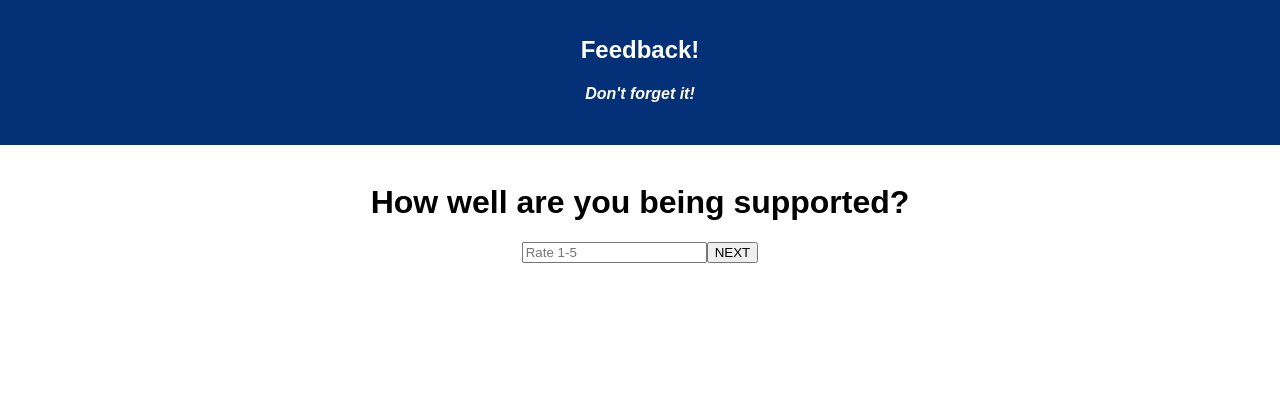
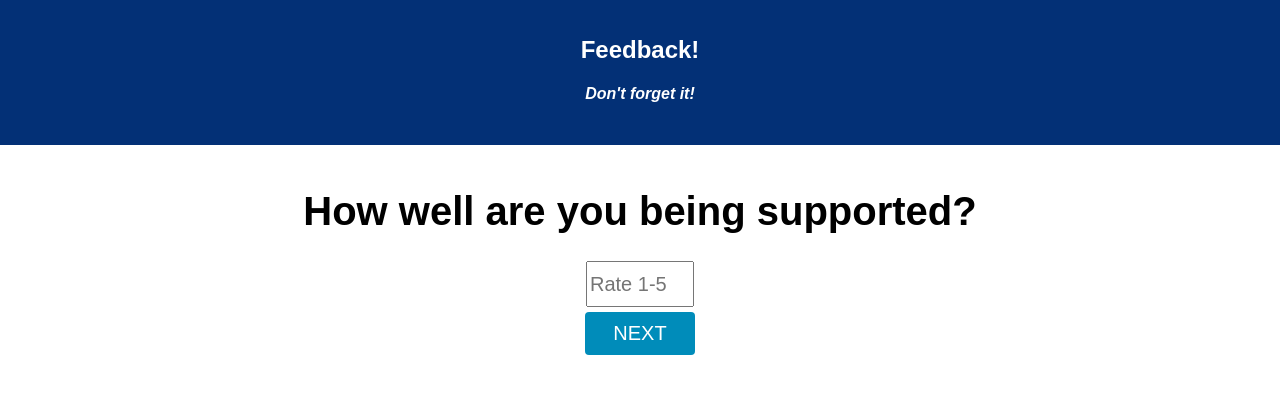
Before and after one commit to jessicaheggem/student-feedback-form, a React (Create React App) app: page /#/support in a window 1280 px wide. Shown: the top 394 px of the page. Built offline with nearby package versions, Linux system fonts and the light colour scheme.

Commit message:
adding css styling

```diff
--- a/src/components/App/App.css
+++ b/src/components/App/App.css
@@ -16,3 +16,146 @@
 .App-intro {
   font-size: large;
 }
+
+.button {
+  display: inline-block;
+  border-radius: 4px;
+  background-color: #008CBA;
+  border: none;
+  color: #FFFFFF;
+  text-align: center;
+  font-size: 20px;
+  padding: 10px;
+  width: 110px;
+  transition: all 0.5s;
+  cursor: pointer;
+  margin: 5px;
+
+}
+
+.button span {
+  cursor: pointer;
+  display: inline-block;
+  position: relative;
+  transition: 0.5s;
+}
+
+.button span:after {
+  content: '\00bb';
+  position: absolute;
+  opacity: 0;
+  top: 0;
+  right: -20px;
+  transition: 0.5s;
+}
+
+.button:hover span {
+  padding-right: 25px;
+}
+
+.button:hover span:after {
+  opacity: 1;
+  right: 0;
+}
+
+.submitButton {
+  display: inline-block;
+  border-radius: 4px;
+  background-color: #008CBA;
+  border: none;
+  color: #FFFFFF;
+  text-align: center;
+  font-size: 20px;
+  padding: 10px;
+  width: 140px;
+  transition: all 0.5s;
+  cursor: pointer;
+  margin: 5px;
+
+}
+
+.submitButton span {
+  cursor: pointer;
+  display: inline-block;
+  position: relative;
+  transition: 0.5s;
+}
+
+.submitButton span:after {
+  content: '\00bb';
+  position: absolute;
+  opacity: 0;
+  top: 0;
+  right: -20px;
+  transition: 0.5s;
+}
+
+.submitButton:hover span {
+  padding-right: 25px;
+}
+
+.submitButton:hover span:after {
+  opacity: 1;
+  right: 0;
+}
+
+.newFeedbackButton {
+  display: inline-block;
+  border-radius: 4px;
+  background-color: #008CBA;
+  border: none;
+  color: #FFFFFF;
+  text-align: center;
+  font-size: 20px;
+  padding: 10px;
+  width: 260px;
+  transition: all 0.5s;
+  cursor: pointer;
+  margin: 5px;
+
+}
+
+.newFeedbackButton span {
+  cursor: pointer;
+  display: inline-block;
+  position: relative;
+  transition: 0.5s;
+}
+
+.newFeedbackButton span:after {
+  content: '\00bb';
+  position: absolute;
+  opacity: 0;
+  top: 0;
+  right: -20px;
+  transition: 0.5s;
+}
+
+.newFeedbackButton:hover span {
+  padding-right: 25px;
+}
+
+.newFeedbackButton:hover span:after {
+  opacity: 1;
+  right: 0;
+}
+
+textarea {
+  width: 500px;
+  height: 100px;
+  font-size: 18px;
+}
+
+.rating {
+  width: 100px;
+  height: 40px;
+  font-size: 20px;
+}
+
+h1 {
+  font-size: 40px;
+}
+
+p {
+  font-size: 20px;
+}
--- a/src/components/Comments/Comments.jsx
+++ b/src/components/Comments/Comments.jsx
@@ -1,5 +1,7 @@
 import React, { Component } from 'react';
 import { connect } from 'react-redux'
+import '../App/App.css'
+
 // import axios from 'axios';
 
 
@@ -29,13 +31,14 @@ class Comments extends Component {
         return (
             <>
                 <h1>Any comments you want to leave?</h1>
-                <input
-                    type="text"
-                    placeholder="Tell me something"
-                    onChange={(event) => this.handleChange(event)}
-                />
-
-                <button onClick={this.handleNext}>NEXT</button>
+                <textarea
+                type="text"
+                placeholder="Tell me something"
+                onChange={(event) => this.handleChange(event)}
+                >
+                </textarea>
+                <br />
+                <button onClick={this.handleNext} className="button"><span>NEXT</span></button>
 
             </>
         );
--- a/src/components/Feeling/Feeling.jsx
+++ b/src/components/Feeling/Feeling.jsx
@@ -1,6 +1,6 @@
 import React, { Component } from 'react';
-import { connect } from 'react-redux'
-// import axios from 'axios';
+import { connect } from 'react-redux';
+import '../App/App.css'
 
 class Feeling extends Component {
 
@@ -35,11 +35,15 @@ class Feeling extends Component {
             <>
                 <h1>How are you feeling today?</h1>
                 <input
-                    type="number"
-                    placeholder="Rate 1-5"
-                    value={this.state.feels}
-                    onChange={(event) => this.handleChange(event)} />
-                <button onClick={this.handleNext} >NEXT</button>
+                className="rating"
+                type="number"
+                placeholder="Rate 1-5"
+                value={this.state.feels}
+                onChange={(event) => this.handleChange(event)}
+                />
+
+                <br />
+                <button onClick={this.handleNext} className="button"><span>NEXT</span></button>
             </>
         );
     }
--- a/src/components/ReviewFeedback/ReviewFeedback.jsx
+++ b/src/components/ReviewFeedback/ReviewFeedback.jsx
@@ -1,6 +1,8 @@
 import React, { Component } from 'react';
 import { connect } from 'react-redux';
 import axios from 'axios';
+import '../App/App.css'
+
 
 
 class ReviewFeedback extends Component {
@@ -25,7 +27,7 @@ class ReviewFeedback extends Component {
                 <p>Understanding: {this.props.store.feedback.understanding}</p>
                 <p>Support: {this.props.store.feedback.support}</p>
                 <p>Comments: {this.props.store.feedback.comments}</p>
-                <button onClick={this.handleNext}>SUBMIT</button>
+                <button onClick={this.handleNext} className="submitButton"><span>SUBMIT</span></button>
             </>
         );
     }
--- a/src/components/Support/Support.jsx
+++ b/src/components/Support/Support.jsx
@@ -1,5 +1,7 @@
 import React, { Component } from 'react';
 import { connect } from 'react-redux'
+import '../App/App.css'
+
 // import axios from 'axios';
 
 
@@ -35,11 +37,13 @@ class Support extends Component {
             <>
                 <h1>How well are you being supported?</h1>
                 <input
+                    className="rating"
                     type="number"
                     placeholder="Rate 1-5"
                     onChange={(event) => this.handleChange(event)}
                 />
-                <button onClick={this.handleNext}>NEXT</button>
+                <br />
+                <button onClick={this.handleNext} className="button"><span>NEXT</span></button>
 
             </>
         );
--- a/src/components/ThankYou/ThankYou.jsx
+++ b/src/components/ThankYou/ThankYou.jsx
@@ -1,5 +1,7 @@
 import React, { Component } from 'react';
 import { connect } from 'react-redux'
+import '../App/App.css'
+
 // import axios from 'axios';
 
 
@@ -19,7 +21,7 @@ class ThankYou extends Component {
         return (
             <>
                 <h1>Thank You!</h1>
-                <button onClick={this.handleNext}>Leave New Feedback</button>
+                <button onClick={this.handleNext} className="newFeedbackButton"><span>Leave New Feedback</span></button>
             </>
         );
     }
--- a/src/components/Understanding/Understanding.jsx
+++ b/src/components/Understanding/Understanding.jsx
@@ -1,5 +1,7 @@
 import React, { Component } from 'react';
 import { connect } from 'react-redux'
+import '../App/App.css'
+
 // import axios from 'axios';
 
 
@@ -35,12 +37,13 @@ class Understanding extends Component {
             <>
                 <h1>How well are you understanding the content?</h1>
                 <input
+                    className="rating"
                     type="number"
                     placeholder="Rate 1-5"
                     onChange={(event) => this.handleChange(event)}
                 />
-
-                <button onClick={this.handleNext}>NEXT</button>
+                <br />
+                <button onClick={this.handleNext} className="button"><span>NEXT</span></button>
             </>
         );
     }
```
